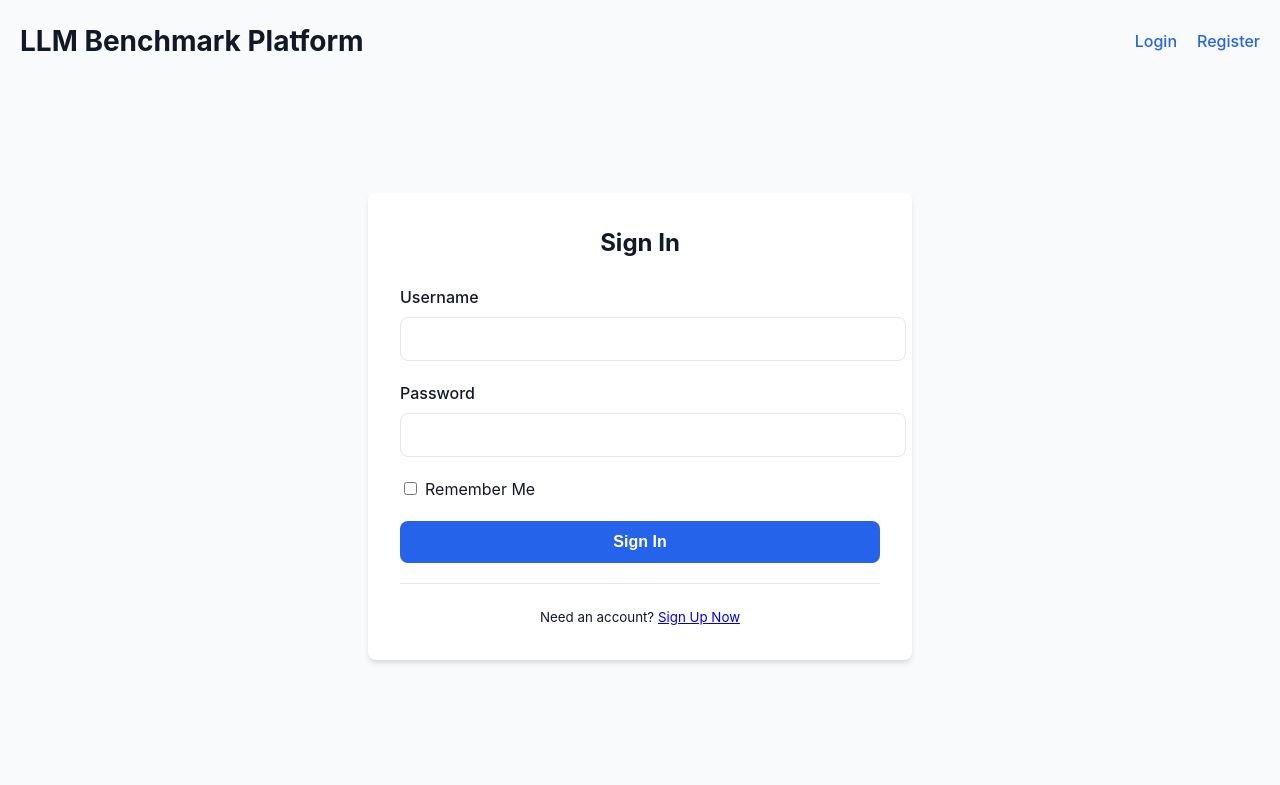
After one commit to kasperlist01/Llm-benchmark, a Flask app: page /auth/login in a window 1280 px wide. The commit adds this page. Shown: the top 785 px of the page. Run offline with Flask 3, Linux system fonts and the light colour scheme.

Commit message:
Add user authentication system
Implement Flask-Login based authentication with user registration and login functionality. Secure all routes with login_required decorator and create necessary templates for auth pages. Update styling to support authentication UI components.

```diff
--- /dev/null
+++ b/app/auth/forms.py
@@ -0,0 +1,25 @@
+# app/auth/forms.py
+from flask_wtf import FlaskForm
+from wtforms import StringField, PasswordField, BooleanField, SubmitField
+from wtforms.validators import DataRequired, Length, Email, EqualTo, ValidationError
+from app.models.user import User
+
+
+class LoginForm(FlaskForm):
+    username = StringField('Username', validators=[DataRequired()])
+    password = PasswordField('Password', validators=[DataRequired()])
+    remember_me = BooleanField('Remember Me')
+    submit = SubmitField('Sign In')
+
+
+class RegistrationForm(FlaskForm):
+    username = StringField('Username', validators=[DataRequired(), Length(min=2, max=20)])
+    password = PasswordField('Password', validators=[DataRequired(), Length(min=6)])
+    confirm_password = PasswordField('Confirm Password',
+                                     validators=[DataRequired(), EqualTo('password')])
+    submit = SubmitField('Sign Up')
+
+    def validate_username(self, username):
+        user = User.query.filter_by(username=username.data).first()
+        if user:
+            raise ValidationError('That username is already taken. Please choose a different one.')
--- /dev/null
+++ b/app/auth/routes.py
@@ -0,0 +1,52 @@
+# app/auth/routes.py
+from flask import Blueprint, render_template, redirect, url_for, flash, request
+from flask_login import login_user, logout_user, current_user, login_required
+from app import db
+from app.models.user import User
+from app.auth.forms import LoginForm, RegistrationForm
+
+auth_bp = Blueprint('auth', __name__)
+
+
+@auth_bp.route('/login', methods=['GET', 'POST'])
+def login():
+    if current_user.is_authenticated:
+        return redirect(url_for('main.index'))
+
+    form = LoginForm()
+    if form.validate_on_submit():
+        user = User.query.filter_by(username=form.username.data).first()
+        if user is None or not user.check_password(form.password.data):
+            flash('Invalid username or password', 'danger')
+            return redirect(url_for('auth.login'))
+
+        login_user(user, remember=form.remember_me.data)
+        next_page = request.args.get('next')
+        if not next_page or not next_page.startswith('/'):
+            next_page = url_for('main.index')
+        return redirect(next_page)
+
+    return render_template('auth/login.html', title='Sign In', form=form)
+
+
+@auth_bp.route('/register', methods=['GET', 'POST'])
+def register():
+    if current_user.is_authenticated:
+        return redirect(url_for('main.index'))
+
+    form = RegistrationForm()
+    if form.validate_on_submit():
+        user = User(username=form.username.data)
+        user.set_password(form.password.data)
+        db.session.add(user)
+        db.session.commit()
+        flash('Your account has been created! You can now log in.', 'success')
+        return redirect(url_for('auth.login'))
+
+    return render_template('auth/register.html', title='Register', form=form)
+
+
+@auth_bp.route('/logout')
+def logout():
+    logout_user()
+    return redirect(url_for('main.index'))
--- a/app/static/css/styles.css
+++ b/app/static/css/styles.css
@@ -86,8 +86,16 @@ body {
 }
 
 .component-content.collapsed {
-  max-height: 0;
-  opacity: 0;
+    max-height: 0;
+    opacity: 0;
+    padding: 0;
+    margin: 0;
+    overflow: hidden;
+    pointer-events: none;
+}
+
+.toggle-icon.collapsed {
+    transform: rotate(-90deg);
 }
 
 /* Model selection */
@@ -357,10 +365,6 @@ body {
   font-style: italic;
 }
 
-/* Metrics configuration */
-#metricsConfigurationContainer {
-  min-height: 300px; /* Added minimum height for the metrics configuration container */
-}
 
 .metrics-sliders {
   display: flex;
@@ -872,3 +876,170 @@ body {
     border-bottom: none;
   }
 }
+
+/* Auth styles */
+.auth-container {
+  display: flex;
+  justify-content: center;
+  align-items: center;
+  min-height: 80vh;
+  padding: 20px;
+}
+
+.auth-form {
+  background-color: var(--card-bg);
+  border-radius: var(--border-radius);
+  padding: 32px;
+  box-shadow: var(--shadow);
+  width: 100%;
+  max-width: 480px;
+}
+
+.auth-form h1 {
+  margin-top: 0;
+  margin-bottom: 24px;
+  font-size: 24px;
+  text-align: center;
+}
+
+.form-group {
+  margin-bottom: 20px;
+}
+
+.form-group label {
+  display: block;
+  margin-bottom: 8px;
+  font-weight: 500;
+}
+
+.form-control {
+  width: 100%;
+  padding: 12px;
+  border: 1px solid var(--border-color);
+  border-radius: var(--border-radius);
+  font-size: 16px;
+  transition: border-color 0.2s;
+}
+
+.form-control:focus {
+  border-color: var(--primary-color);
+  outline: none;
+}
+
+.form-check {
+  display: flex;
+  align-items: center;
+  margin-bottom: 20px;
+}
+
+.form-check-input {
+  margin-right: 8px;
+}
+
+.btn {
+  display: inline-block;
+  padding: 12px 24px;
+  border: none;
+  border-radius: var(--border-radius);
+  font-size: 16px;
+  font-weight: 600;
+  cursor: pointer;
+  transition: background-color 0.2s;
+}
+
+.btn-primary {
+  background-color: var(--primary-color);
+  color: white;
+  width: 100%;
+}
+
+.btn-primary:hover {
+  background-color: var(--primary-hover);
+}
+
+.border-top {
+  border-top: 1px solid var(--border-color);
+  margin-top: 20px;
+  padding-top: 20px;
+  text-align: center;
+}
+
+.error-message {
+  color: var(--danger-color);
+  font-size: 14px;
+  margin-top: 4px;
+}
+
+.flash-messages {
+  max-width: 1440px;
+  margin: 0 auto 20px;
+  padding: 0 20px;
+}
+
+.flash-message {
+  padding: 12px 16px;
+  border-radius: var(--border-radius);
+  margin-bottom: 16px;
+}
+
+.flash-message.success {
+  background-color: #d1fae5;
+  color: #065f46;
+  border: 1px solid #a7f3d0;
+}
+
+.flash-message.danger {
+  background-color: #fee2e2;
+  color: #b91c1c;
+  border: 1px solid #fecaca;
+}
+
+.flash-message.info {
+  background-color: #e0f2fe;
+  color: #0369a1;
+  border: 1px solid #bae6fd;
+}
+
+.nav-links {
+  display: flex;
+  align-items: center;
+  gap: 20px;
+}
+
+.nav-links a {
+  color: var(--primary-color);
+  text-decoration: none;
+  font-weight: 500;
+  transition: color 0.2s;
+}
+
+.nav-links a:hover {
+  color: var(--primary-hover);
+}
+
+.user-welcome {
+  color: var(--text-secondary);
+  margin-right: 10px;
+}
+
+.header {
+  display: flex;
+  justify-content: space-between;
+  align-items: center;
+}
+
+@media (max-width: 600px) {
+  .auth-form {
+    padding: 24px;
+  }
+
+  .header {
+    flex-direction: column;
+    align-items: flex-start;
+    gap: 10px;
+  }
+
+  .nav-links {
+    margin-top: 10px;
+  }
+}
--- /dev/null
+++ b/app/templates/auth/login.html
@@ -0,0 +1,46 @@
+{% extends "base.html" %}
+
+{% block content %}
+<div class="auth-container">
+    <div class="auth-form">
+        <h1>Sign In</h1>
+        <form method="POST" action="" novalidate>
+            {{ form.hidden_tag() }}
+            <div class="form-group">
+                {{ form.username.label }}
+                {{ form.username(class="form-control") }}
+                {% if form.username.errors %}
+                    <div class="error-message">
+                        {% for error in form.username.errors %}
+                            <span>{{ error }}</span>
+                        {% endfor %}
+                    </div>
+                {% endif %}
+            </div>
+            <div class="form-group">
+                {{ form.password.label }}
+                {{ form.password(class="form-control") }}
+                {% if form.password.errors %}
+                    <div class="error-message">
+                        {% for error in form.password.errors %}
+                            <span>{{ error }}</span>
+                        {% endfor %}
+                    </div>
+                {% endif %}
+            </div>
+            <div class="form-check">
+                {{ form.remember_me(class="form-check-input") }}
+                {{ form.remember_me.label(class="form-check-label") }}
+            </div>
+            <div class="form-group">
+                {{ form.submit(class="btn btn-primary") }}
+            </div>
+        </form>
+        <div class="border-top pt-3">
+            <small>
+                Need an account? <a href="{{ url_for('auth.register') }}">Sign Up Now</a>
+            </small>
+        </div>
+    </div>
+</div>
+{% endblock %}
--- /dev/null
+++ b/app/templates/base.html
@@ -0,0 +1,42 @@
+<!DOCTYPE html>
+<html lang="en">
+<head>
+    <meta charset="UTF-8">
+    <meta name="viewport" content="width=device-width, initial-scale=1.0">
+    <title>{% if title %}{{ title }} - {% endif %}LLM Benchmark Platform</title>
+    <link rel="stylesheet" href="{{ url_for('static', filename='css/styles.css') }}">
+    {% block additional_styles %}{% endblock %}
+</head>
+<body>
+    <div class="app">
+        <header class="header">
+            <h1>LLM Benchmark Platform</h1>
+            <nav class="nav-links">
+                {% if current_user.is_authenticated %}
+                    <span class="user-welcome">Welcome, {{ current_user.username }}</span>
+                    <a href="{{ url_for('auth.logout') }}">Logout</a>
+                {% else %}
+                    <a href="{{ url_for('auth.login') }}">Login</a>
+                    <a href="{{ url_for('auth.register') }}">Register</a>
+                {% endif %}
+            </nav>
+        </header>
+
+        {% with messages = get_flashed_messages(with_categories=true) %}
+            {% if messages %}
+                <div class="flash-messages">
+                    {% for category, message in messages %}
+                        <div class="flash-message {{ category }}">
+                            {{ message }}
+                        </div>
+                    {% endfor %}
+                </div>
+            {% endif %}
+        {% endwith %}
+
+        {% block content %}{% endblock %}
+    </div>
+
+    {% block scripts %}{% endblock %}
+</body>
+</html>
--- a/app/templates/components/metrics_configuration.html
+++ b/app/templates/components/metrics_configuration.html
@@ -3,7 +3,6 @@
     <h2 onclick="toggleComponent('metricsConfiguration')">
         Metrics Configuration
         <span class="toggle-icon" id="metricsConfigurationToggle">▼</span>
-        <br>
     </h2>
     <div class="component-content" id="metricsConfigurationContent">
         <div class="metrics-sliders">
--- a/requirements.txt
+++ b/requirements.txt
@@ -4,3 +4,7 @@ Jinja2==3.1.2
 MarkupSafe==2.1.3
 itsdangerous==2.1.2
 click==8.1.7
+Flask-SQLAlchemy==3.1.1
+Flask-Login==0.6.2
+Flask-WTF==1.2.1
+email-validator==2.1.0.post1
```
Also changed, not shown: app/__init__.py (+22 -1 lines), app/config.py (+6 -1 lines), app/models/user.py (added, +24 -0 lines), app/routes.py (+9 -0 lines), app/templates/auth/register.html (added, +53 -0 lines), app/templates/index.html (+9 -19 lines), app/auth/__init__.py (added), 1 other file.
